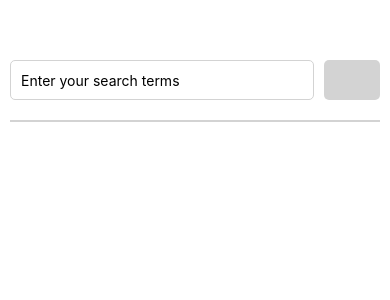
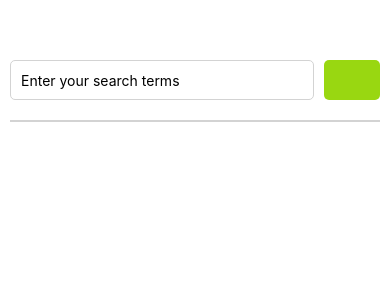
Before and after one commit to Mohammad1704/Movie_Searcher, a React Native app: screen / in a window 390 px wide. Shown: the top 300 px of the page. Built offline with nearby package versions, Linux system fonts and the light colour scheme.

Commit message:
change the color
next :
-adjust poster and title side by side
-make poster curve edges
-add search icon
-shadows under search border

```diff
--- a/components/SearchBar/SearchBarStyles.js
+++ b/components/SearchBar/SearchBarStyles.js
@@ -28,7 +28,7 @@ module.exports = StyleSheet.create({
   },
   textSearchButton: {
     flex: 1,
-    backgroundColor: 'lightgray',
+    backgroundColor: '#99D711',
     borderRadius: 5,
     alignItems: 'center',
     justifyContent: 'center',
--- a/components/SearchResults/SearchResults.js
+++ b/components/SearchResults/SearchResults.js
@@ -26,9 +26,10 @@ class SearchResults extends Component {
             <Text style={styles.Title} >{Search.Title}</Text>
             <Text>{Search.Year}</Text>
             <Image
-          style={{
+          style={{ borderRadius:5,
     flex: 1,
     alignSelf: 'stretch',
+
     width: 150,
     height: undefined
   }}
--- a/components/SearchResults/SearchResultsStyles.js
+++ b/components/SearchResults/SearchResultsStyles.js
@@ -5,6 +5,7 @@ const deviceWidth = Dimensions.get('window').width;
 
 module.exports = StyleSheet.create({
   searchResultsContainer: {
+    backgroundColor: 'white', // change color here
     marginTop: 0,
     paddingTop:0,
     width: deviceWidth - 20,
@@ -13,7 +14,7 @@ module.exports = StyleSheet.create({
   },
   resultLink: {
     display: 'flex',
-    backgroundColor: '#45f34f', // change color here
+    backgroundColor: '#F1F3F7', // change color here
     borderRadius: 5,
     height: 150,     // change size here
     width: deviceWidth - 20,
```
